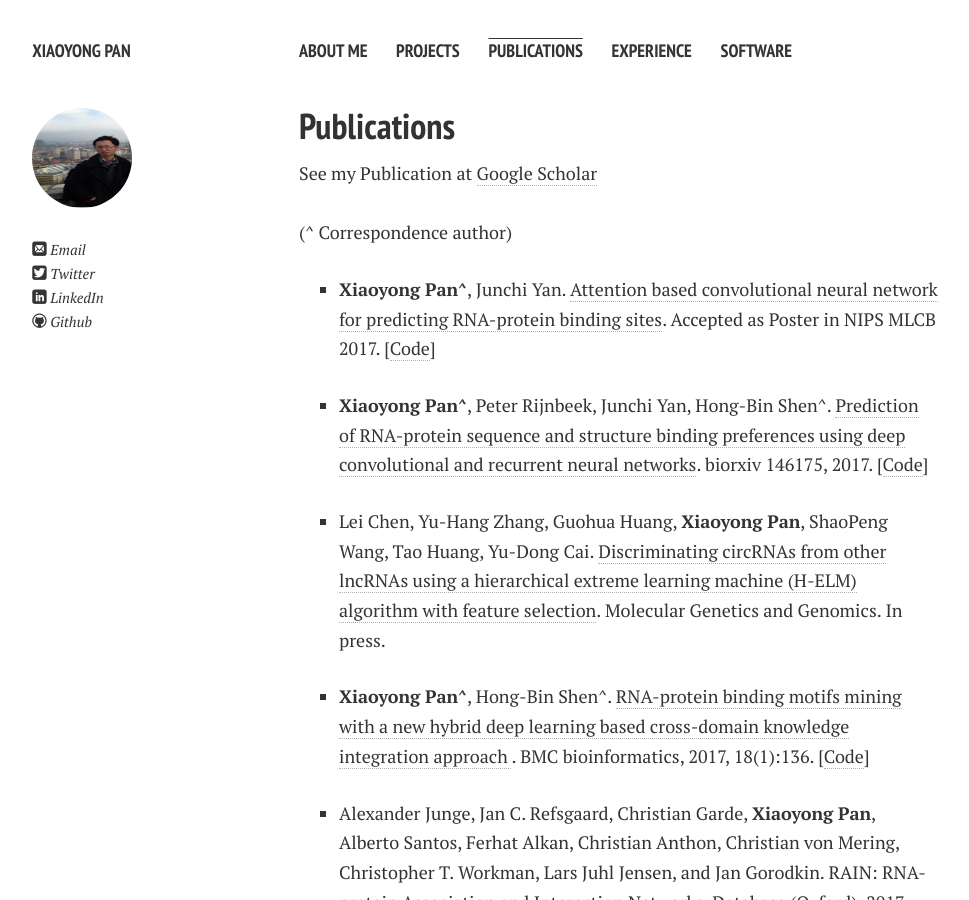
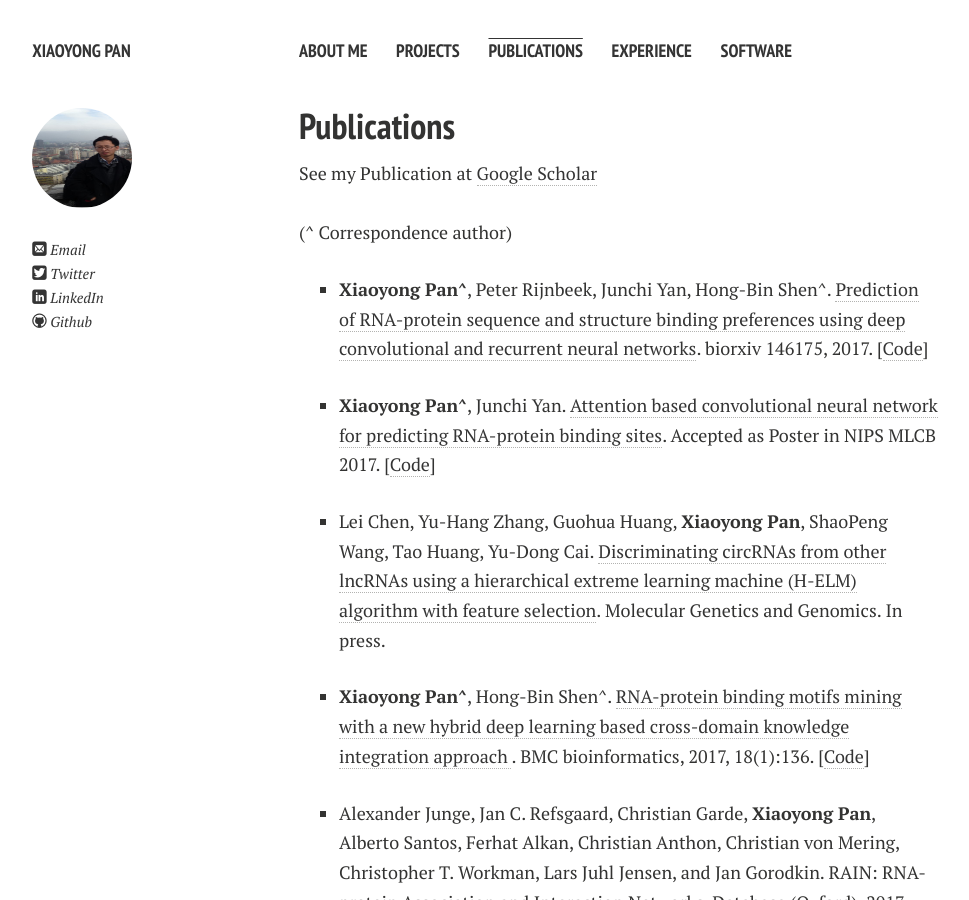
Before and after one commit to xypan1232/xypan1232.github.io, a Jekyll site: the page built from publications.md, in a window 1280 px wide and 900 px high. Shown: the whole window, without its empty margins (21-990 px from the left). Built offline with Jekyll 4.4.1, drawn with Linux system fonts in a browser that asks for light colours; nearby versions of some CDN libraries; Markdown is read by kramdown in place of the engine named in the settings.

Commit message:
Update publications.md

```diff
--- a/publications.md
+++ b/publications.md
@@ -10,11 +10,12 @@ title: Publications
 See my Publication at <a href="https://scholar.google.com/citations?hl=en&user=Yis2IzgAAAAJ">Google Scholar</a> <br><br>
 (^ Correspondence author) <br>
 <ul>
-<li>
-    <p><b>Xiaoyong Pan^</b>, Junchi Yan. <a href="https://mlcb.github.io/">Attention based convolutional neural network for predicting RNA-protein binding sites</a>. Accepted as Poster in NIPS MLCB 2017. [<a href="https://github.com/xypan1232/iDeepA">Code</a>]</p>
-  </li>
+
 <li>
     <p><b>Xiaoyong Pan^</b>, Peter Rijnbeek, Junchi Yan, Hong-Bin Shen^. <a href="http://biorxiv.org/content/early/2017/06/07/146175">Prediction of RNA-protein sequence and structure binding preferences using deep convolutional and recurrent neural networks</a>. biorxiv 146175, 2017. [<a href="https://github.com/xypan1232/iDeepS">Code</a>]</p>
+  </li>
+  <li>
+    <p><b>Xiaoyong Pan^</b>, Junchi Yan. <a href="https://mlcb.github.io/">Attention based convolutional neural network for predicting RNA-protein binding sites</a>. Accepted as Poster in NIPS MLCB 2017. [<a href="https://github.com/xypan1232/iDeepA">Code</a>]</p>
   </li>
   <li>
     <p>Lei Chen, Yu-Hang Zhang, Guohua Huang, <b>Xiaoyong Pan</b>, ShaoPeng Wang, Tao Huang, Yu-Dong Cai. <a href="https://www.ncbi.nlm.nih.gov/labs/articles/28913654">Discriminating circRNAs from other lncRNAs using a hierarchical extreme learning machine (H-ELM) algorithm with feature selection</a>. Molecular Genetics and Genomics. In press.</p>
```
